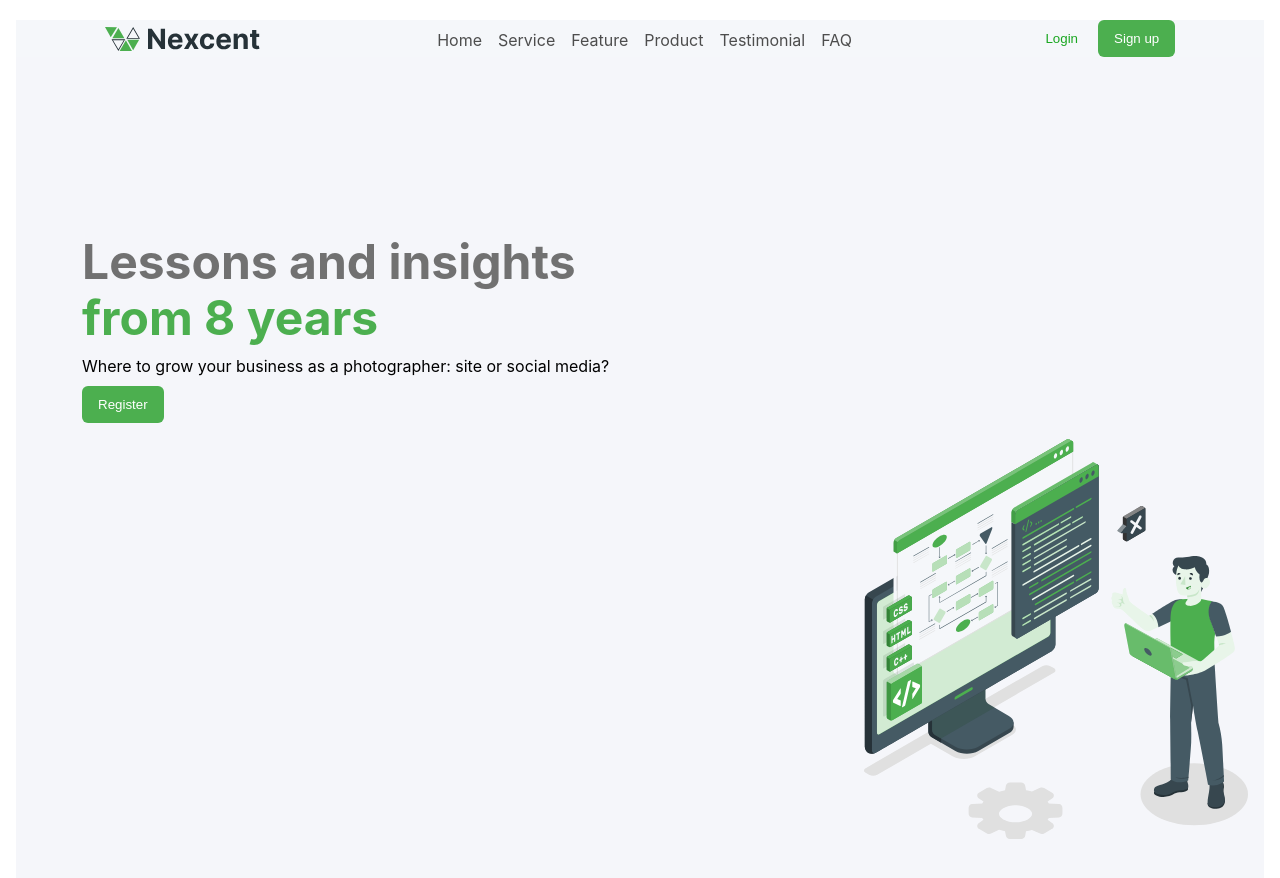
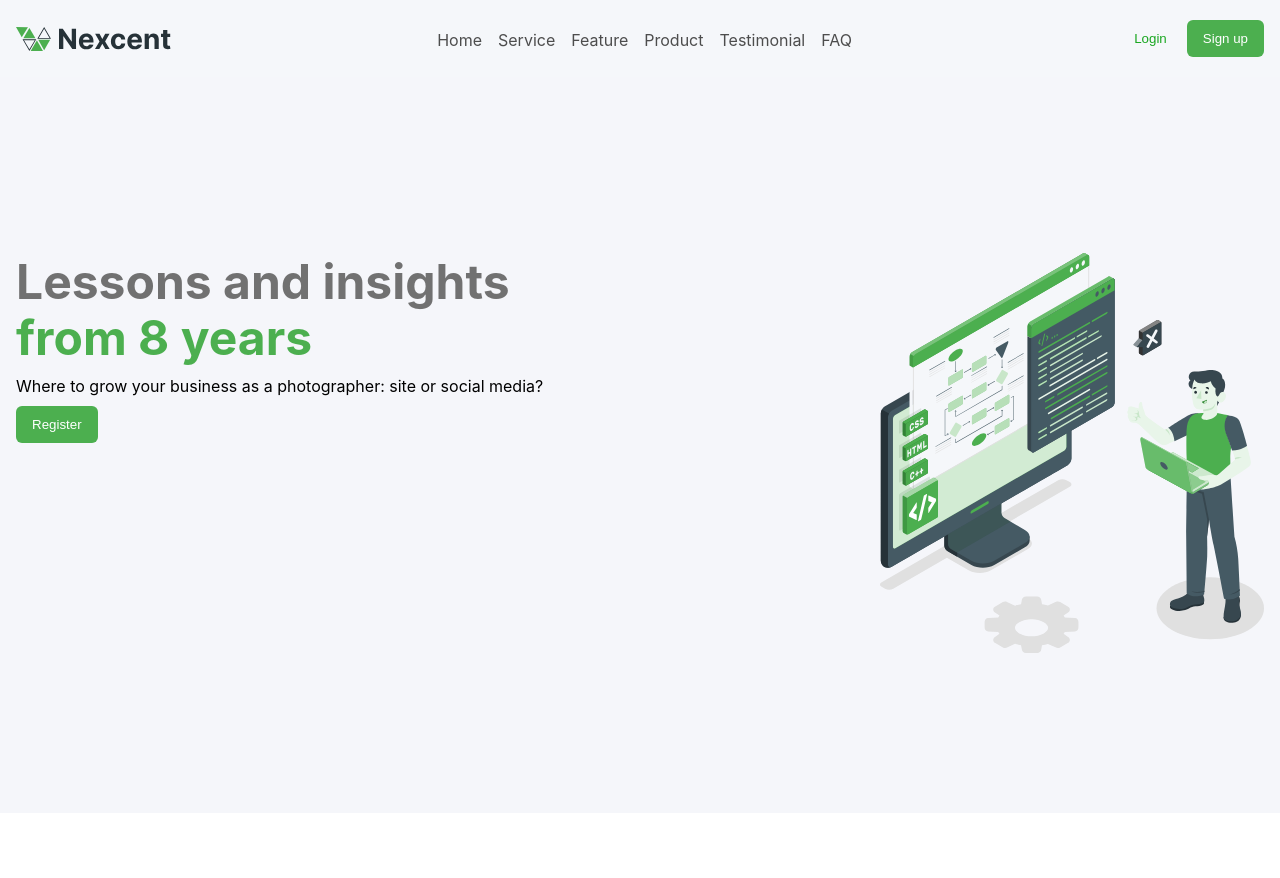
Before and after one commit to SakibSumon/nextcent-rimon01, a plain HTML site: page index.html in a window 1280 px wide. After the commit the page ends 813 px from the top, so only its background shows below. Drawn offline with Linux system fonts and the light colour scheme.

Commit message:
Refactor header and hero section layout in index.html and main.css for improved styling and structure

```diff
--- a/index.html
+++ b/index.html
@@ -2,11 +2,9 @@
     <link rel="stylesheet" href="styles/main.css" />
 </head>
 
-<body class="page-width" style="padding-top: 20px">
-  <div
-    class="header"
-    style="justify-content: space-around; background: #f5f7fa"
-  >
+<body>
+    <div class="header">
+        <div class="page-width header-inner">
             <div style="align-items: center; display: flex">
                 <img src="icon/logo.svg" alt="Logo" />
             </div>
@@ -23,28 +21,24 @@
                 <button class="primary-btn"><a href="#">Sign up</a></button>
             </div>
         </div>
+    </div>
 
     <div class="hero-section">
-    <div
-      style="
-        text-align: left;
-        padding-left: 50px;
-        font-size: 1.5rem;
-        line-height: 0.5;
-        flex-direction: column;
-      "
-    >
+      <div class="page-width inner-hero">
+        <div class="hero-text">
             <h1 style="color: #717171">Lessons and insights</h1>
             <h1 style="color: #4caf4f">from 8 years</h1>
             <p style="font-size: 1rem">
                 Where to grow your business as a photographer: site or social media?
             </p>
-    </div>
-    <div style="padding-left: 50px; flex-direction: column">
+            <div>
                 <button class="primary-btn"><a href="#">Register</a></button>
             </div>
+        </div>
+
         <div class="hero-image">
             <img src="images/Illustration.svg" alt="Hero Image" />
         </div>
       </div>
+    </div>
 </body>
--- a/styles/main.css
+++ b/styles/main.css
@@ -4,6 +4,10 @@
   align-items: center;
   justify-content: center;
   background: #f5f6fa;
+}
+
+body{
+  margin: 0px;
 }
 
 .landing-component h1 {
@@ -28,14 +32,20 @@
 }
 
 .page-width {
-  max-width: auto;
+  max-width: 1440px;
   margin: 0 auto;
   padding: 0 1rem;
 }
 
-.header {
+.header{
+  background: #f5f7fa;
+  padding: 20px 0;
+}
+
+.header-inner {
   display: flex;
-  justify-content: space-around;
+  justify-content: space-between;
+
 }
 
 .nav-links {
@@ -80,15 +90,16 @@
   text-decoration: none;
 }
 
-.hero-section {
+.hero-section{
+  background: #f5f6fa;
+}
+
+.inner-hero {
   display: flex;
-  flex-direction: column;
-
-  justify-content: center;
   background: #f5f6fa;
   padding: 10rem 1rem;
-
   font-family: "Inter", sans-serif;
+  justify-content: space-between;
 }
 
 .hero-image {
@@ -102,3 +113,10 @@
   max-width: 100%;
   height: 25rem;
 }
+
+.hero-text {
+  text-align: left;
+  font-size: 1.5rem;
+  line-height: 0.5;
+  flex-direction: column;
+}
```
Lines whose indentation alone changed are shown as unchanged.
